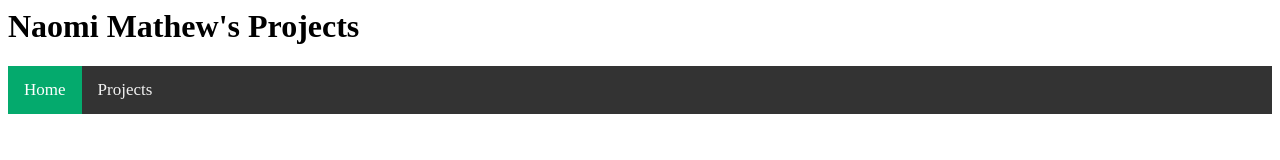
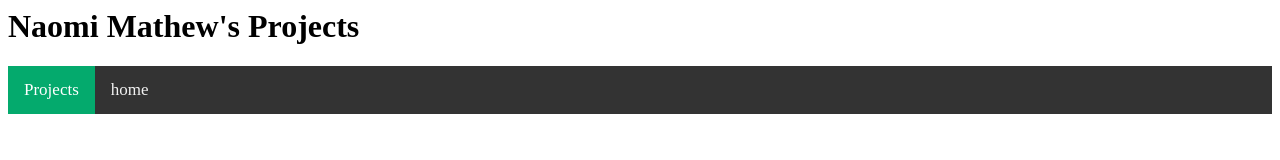
Before and after one commit to naomimathew1124/naomimathew1124.github.io, a plain HTML site: page projects.html in a window 1280 px wide. Drawn offline with Linux system fonts and the light colour scheme.

Commit message:
Update projects.html

```diff
--- a/projects.html
+++ b/projects.html
@@ -11,8 +11,8 @@
         <h1>Naomi Mathew's Projects</h1>
 
         <div class="topnav">
-            <a class="active" href="#home">Home</a>
-            <a href="projects.html">Projects</a>
+            <a class="active" href="#projects">Projects</a>
+            <a href="index.html">home</a>
         </div>
 
     </body>
```
